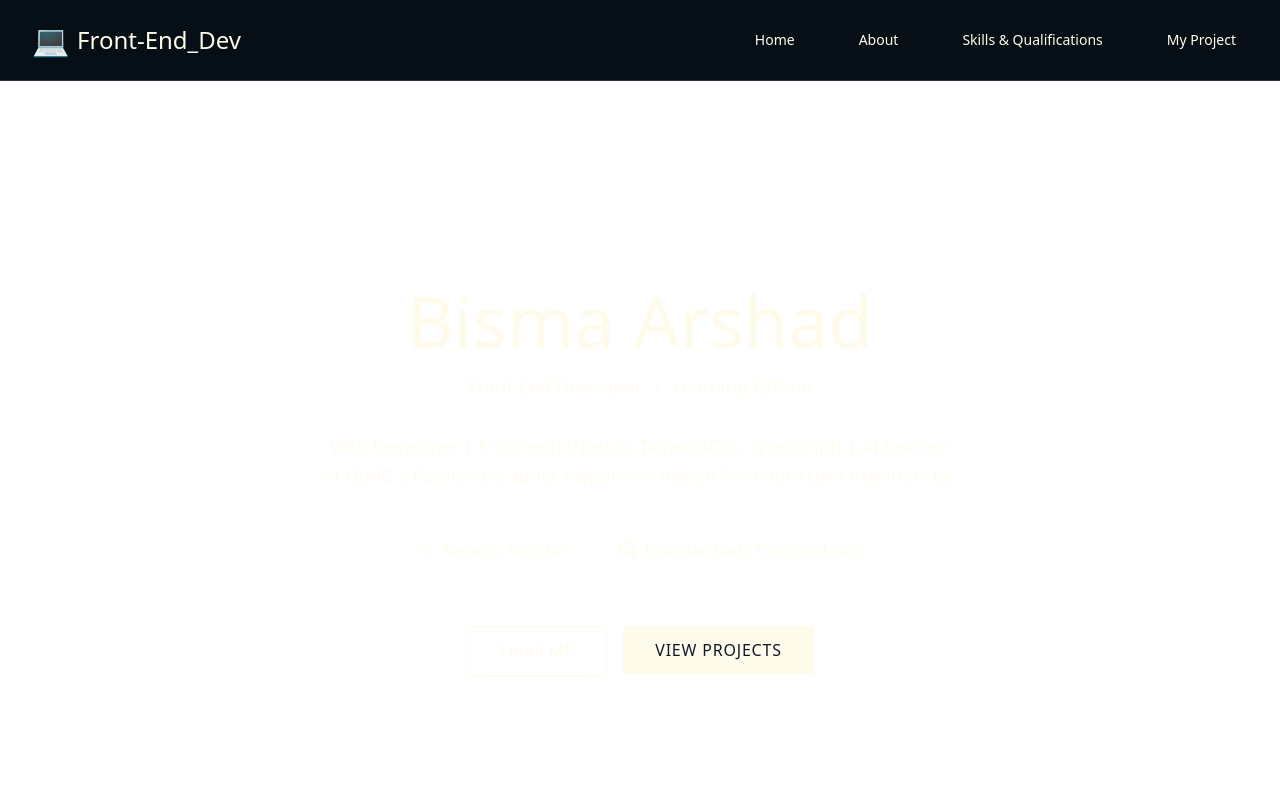
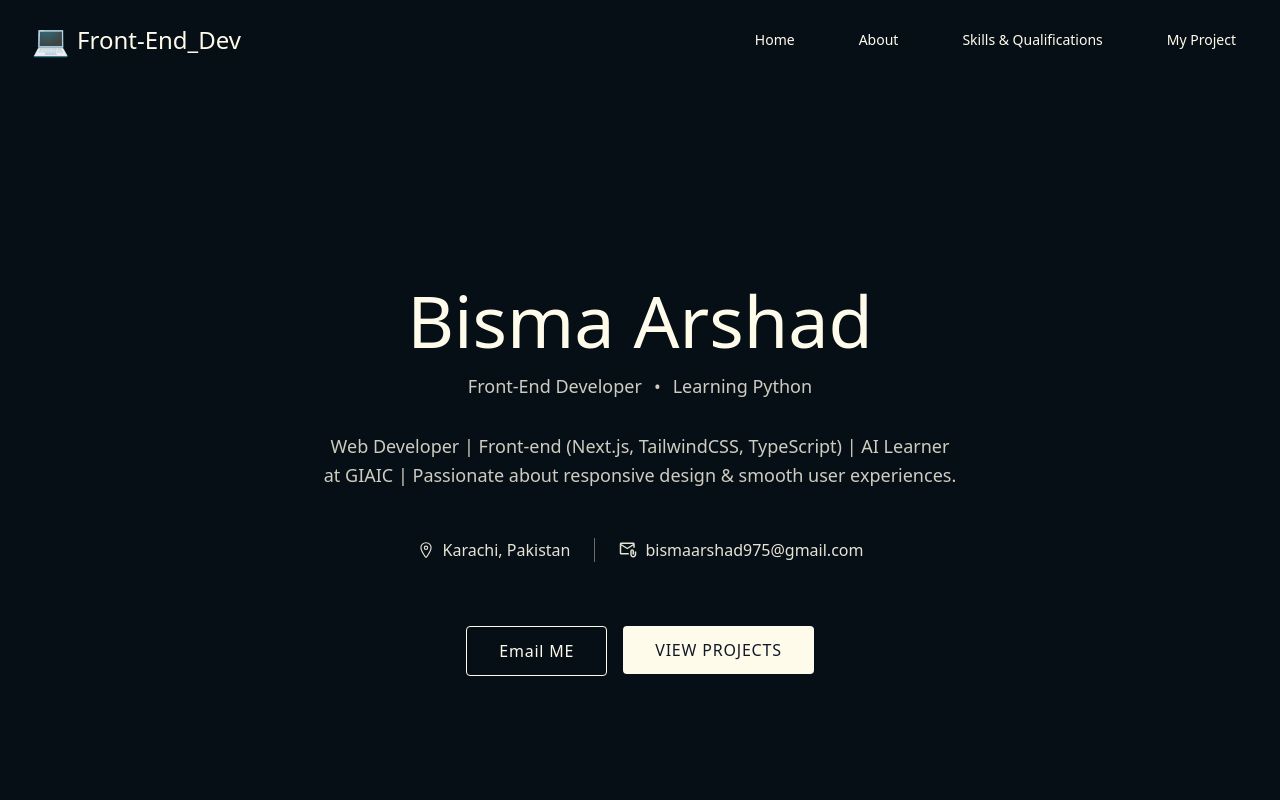
Before and after one commit to BBismaarshad/my-wesite, a Next.js app: page / in a window 1280 px wide. Shown: the top 800 px of the page. Built offline with nearby package versions, Linux system fonts and the light colour scheme.

Commit message:
Update Hero.tsx

```diff
--- a/src/app/Components/Hero.tsx
+++ b/src/app/Components/Hero.tsx
@@ -9,7 +9,7 @@ const Hero = () => {
     <div>
       <VerticalLine />
       <section id="hero">
-        <div className="relative flex flex-col justify-center py-8 sm:min-h-screen sm:py-0">
+        <div className="relative bg-[#070F16]  flex flex-col justify-center py-8 sm:min-h-screen sm:py-0">
           <div className="flex flex-col items-center px-4 text-center max-w-2xl mx-auto">
             {/* Name and Title */}
             <h1 className="text-amber-50 text-5xl md:text-7xl font-light mb-4">
```
